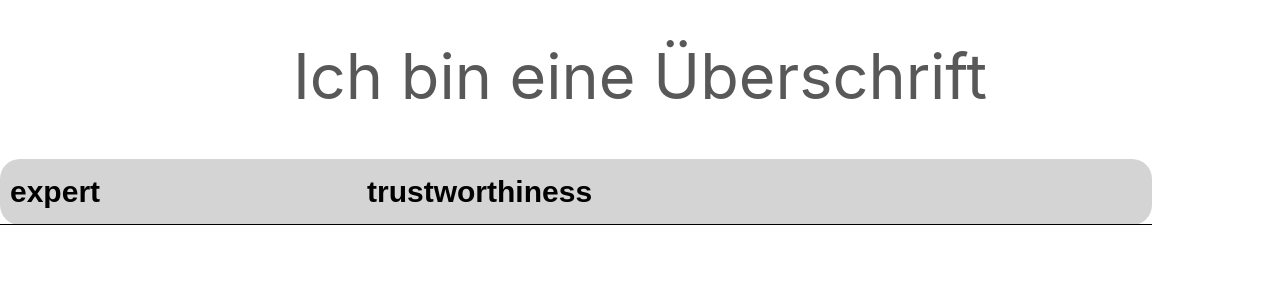
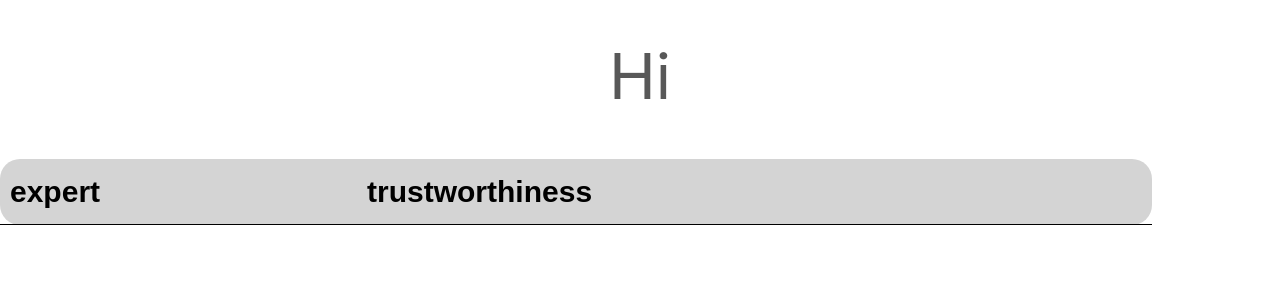
Before and after one commit to PaulKMueller/kool, a Django app: page / in a window 1280 px wide. Shown: the top 300 px of the page. Run offline with Django 4.2, Linux system fonts and the light colour scheme; lists and menus that the app fills with data are empty; parts of the project's set-up code (start-up, migrations or seed data) failed here and were passed over; some libraries are stand-ins or nearby versions.

Commit message:
[refactor] überschrift geändert

```diff
--- a/kool/templates/home.html
+++ b/kool/templates/home.html
@@ -3,7 +3,7 @@
 {% block content %}
 <div style="width: 100%;">
     <div>
-        <h1>Ich bin eine Überschrift</h1>
+        <h1>Hi</h1>
     </div>
 
     <div>
```
